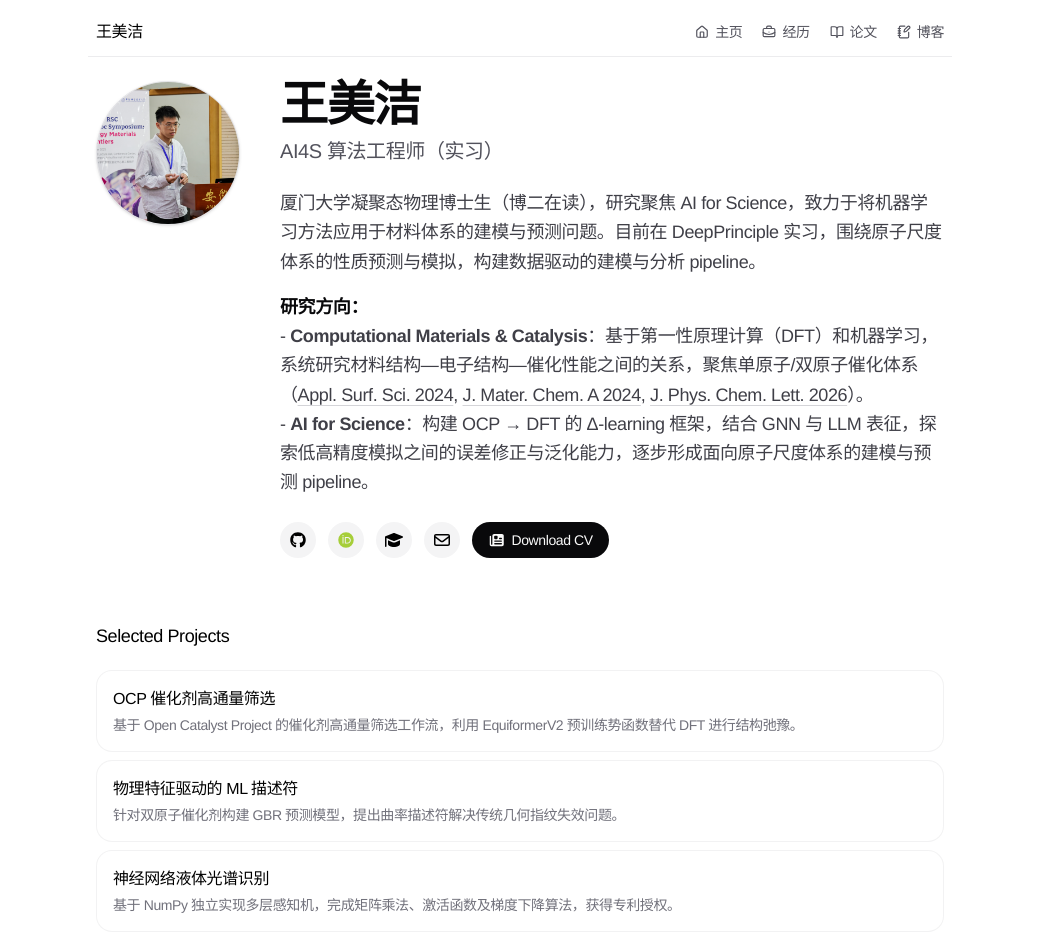
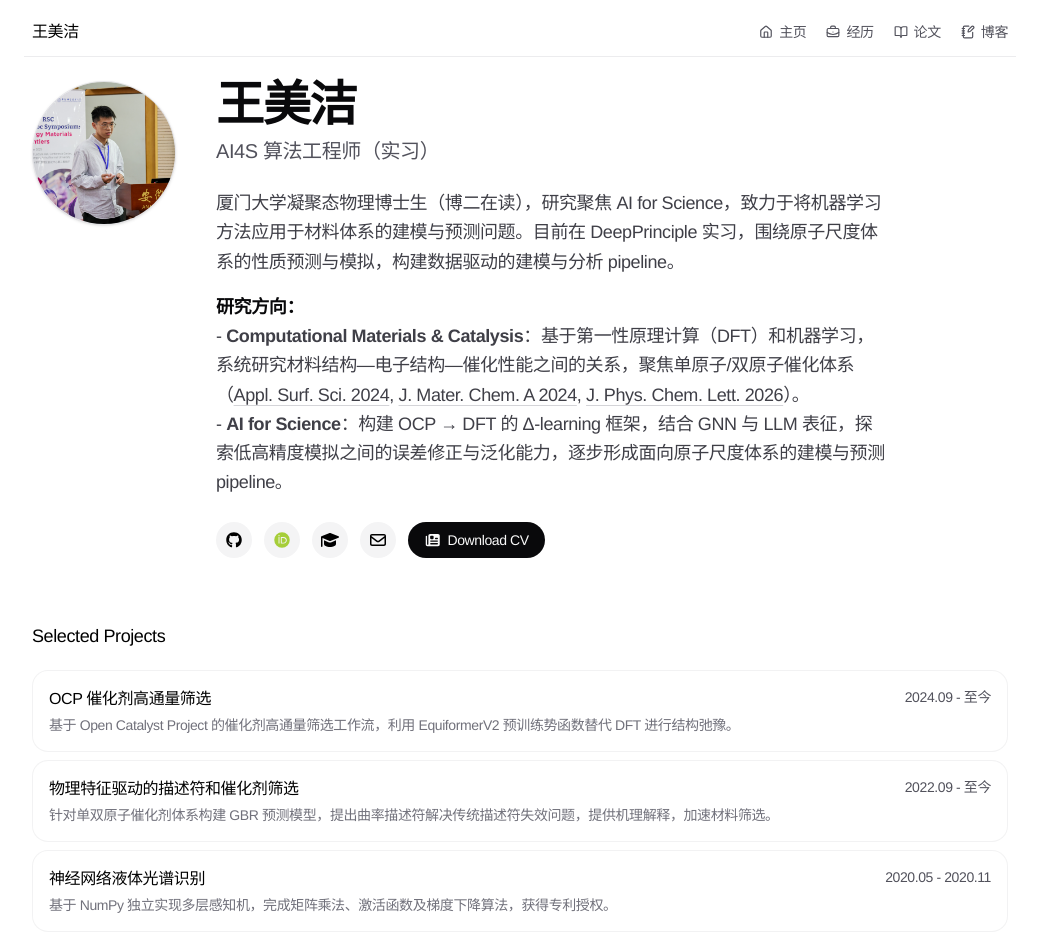
Before and after one commit to Migie-cphy/migie-site, a Next.js app: page / in a window 1280 px wide. Shown: the top 952 px of the page, without its empty margins (120-1159 px from the left). Built offline with nearby package versions, Linux system fonts and the light colour scheme.

Commit message:
Container relaxation by one level

```diff
--- a/app/data.ts
+++ b/app/data.ts
@@ -3,6 +3,8 @@ type Project = {
   description: string
   link: string
   id: string
+  start: string
+  end: string
 }
 
 type Experience = {
@@ -47,13 +49,17 @@ export const PROJECTS: Project[] = [
       '基于 Open Catalyst Project 的催化剂高通量筛选工作流，利用 EquiformerV2 预训练势函数替代 DFT 进行结构弛豫。',
     link: '/blog/chgnet',
     id: 'project1',
+    start: '2024.09',
+    end: '至今',
   },
   {
-    name: '物理特征驱动的 ML 描述符',
+    name: '物理特征驱动的描述符和催化剂筛选',
     description:
-      '针对双原子催化剂构建 GBR 预测模型，提出曲率描述符解决传统几何指纹失效问题。',
+      '针对单双原子催化剂体系构建 GBR 预测模型，提出曲率描述符解决传统描述符失效问题，提供机理解释，加速材料筛选。',
     link: '/blog/matplotlib',
     id: 'project2',
+    start: '2022.09',
+    end: '至今',
   },
   {
     name: '神经网络液体光谱识别',
@@ -61,6 +67,8 @@ export const PROJECTS: Project[] = [
       '基于 NumPy 独立实现多层感知机，完成矩阵乘法、激活函数及梯度下降算法，获得专利授权。',
     link: '#',
     id: 'project3',
+    start: '2020.05',
+    end: '2020.11',
   },
 ]
 
@@ -206,7 +214,8 @@ export const PUBLICATIONS: Publication[] = [
   {
     order: 6,
     title: 'A geometric-electronic principle for curvature-driven catalysis',
-    authors: '**Meijie Wang** et al.',
+    authors:
+      '**Meijie Wang** Yuxing Lin, Zhulin Huang, Yang Sun, Zi-zhong Zhu, Shunqing Wu, Xinrui Cao',
     journal: 'J. Am. Chem. Soc.',
     year: 2026,
     pages: 'In Peer Review',
@@ -353,7 +362,7 @@ export const SOCIAL_LINKS: SocialLink[] = [
   },
   {
     label: 'Google Scholar',
-    link: 'https://scholar.google.com/citations?user=YOUR_ID',
+    link: 'https://scholar.google.com/citations?user=dqEWMxgAAAAJ&hl',
   },
   {
     label: 'Email',
--- a/app/layout.tsx
+++ b/app/layout.tsx
@@ -37,7 +37,7 @@ export default function RootLayout({
           defaultTheme="system"
         >
           <div className="font-sans-apple flex min-h-screen w-full flex-col">
-            <div className="relative mx-auto w-full max-w-4xl flex-1 px-6 pt-2">
+            <div className="relative mx-auto w-full max-w-5xl flex-1 px-6 pt-2">
               <Header />
               {children}
               <Footer />
--- a/app/page.tsx
+++ b/app/page.tsx
@@ -216,9 +216,14 @@ export default function Personal() {
                 size={64}
               />
               <div className="relative h-full w-full rounded-[15px] bg-white p-4 dark:bg-zinc-950">
-                <h4 className="font-normal dark:text-zinc-100">
-                  {project.name}
-                </h4>
+                <div className="flex items-start justify-between gap-3">
+                  <h4 className="font-normal dark:text-zinc-100">
+                    {project.name}
+                  </h4>
+                  <p className="shrink-0 text-sm text-zinc-600 dark:text-zinc-400">
+                    {project.start} - {project.end}
+                  </p>
+                </div>
                 <p className="mt-1 text-sm text-zinc-500 dark:text-zinc-400">
                   {project.description}
                 </p>
```
